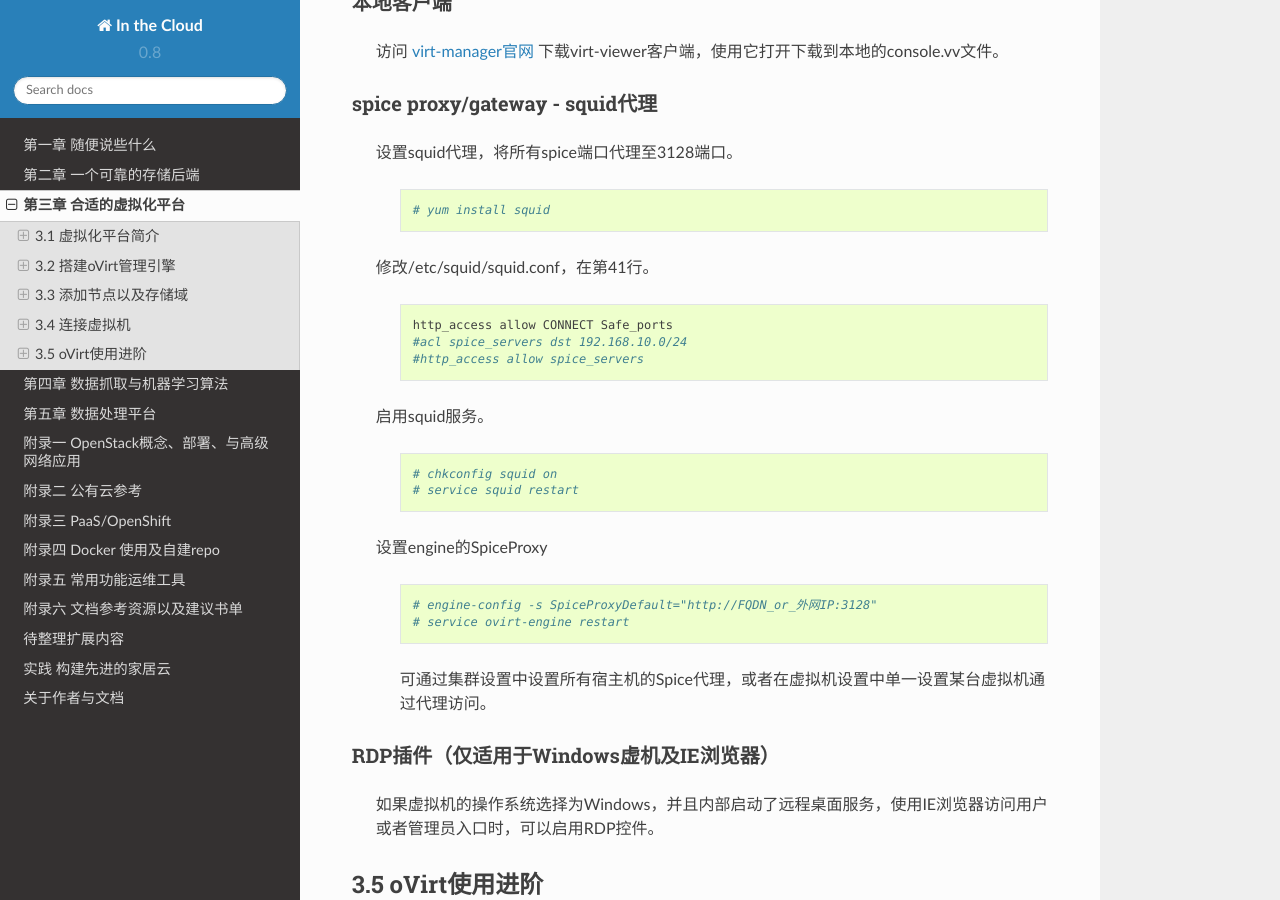
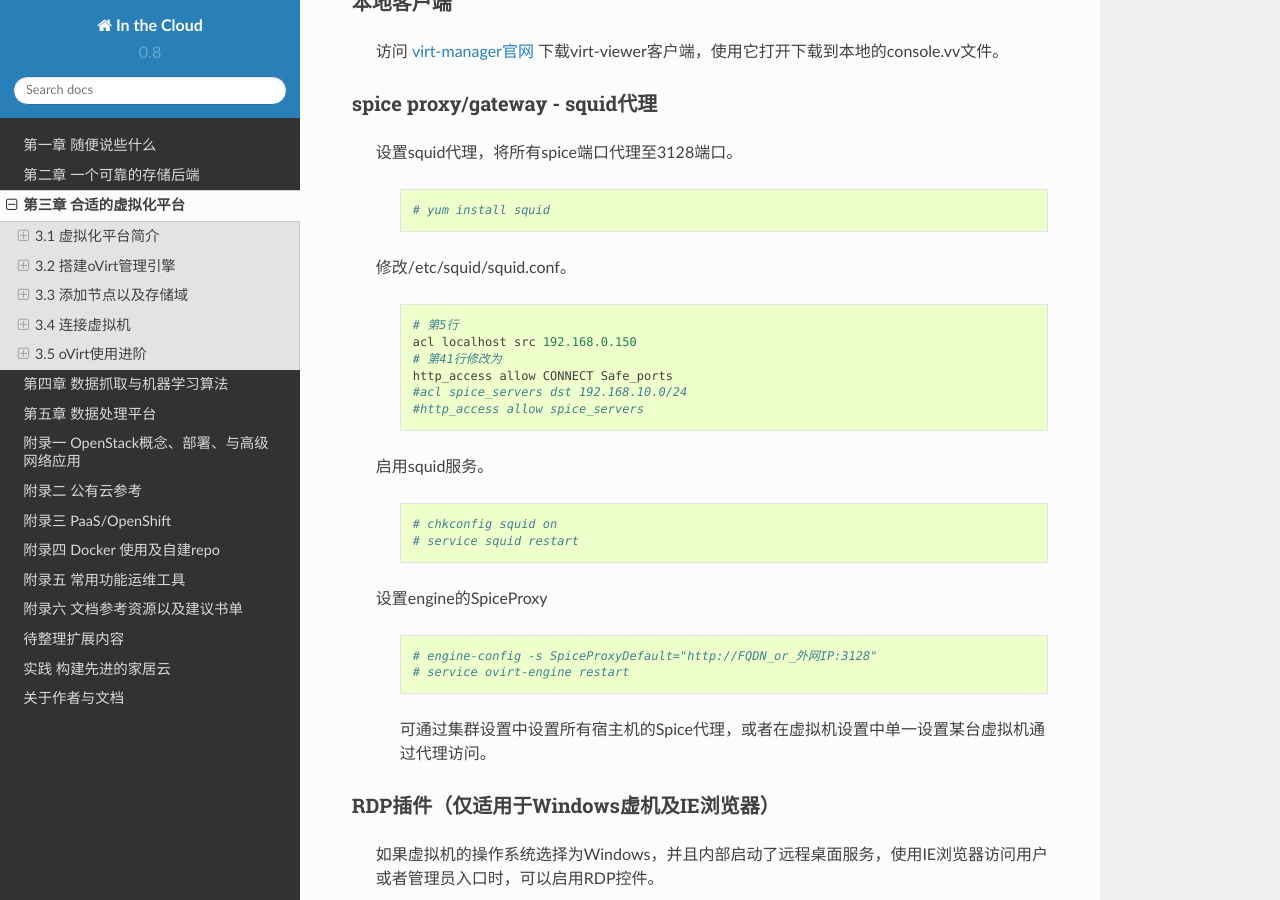
Before and after one commit to lofyer/InTheCloud, a Sphinx documentation site: the page built from source/posts/ch03.rst, in a window 1280 px wide and 900 px high, scrolled down 15858 px. Built offline with Sphinx 7.4.7 and the Read the Docs theme 2.0.0, drawn with Linux system fonts in a browser that asks for light colours; formulas are drawn with MathJax 3.

Commit message:
update squid

```diff
--- a/source/posts/ch03.rst
+++ b/source/posts/ch03.rst
@@ -680,10 +680,13 @@ spice proxy/gateway - squid代理
 
         # yum install squid
 
-   修改/etc/squid/squid.conf，在第41行。
+   修改/etc/squid/squid.conf。
 
     .. code::
 
+        # 第5行
+        acl localhost src 192.168.0.150
+        # 第41行修改为
         http_access allow CONNECT Safe_ports
         #acl spice_servers dst 192.168.10.0/24
         #http_access allow spice_servers
```
